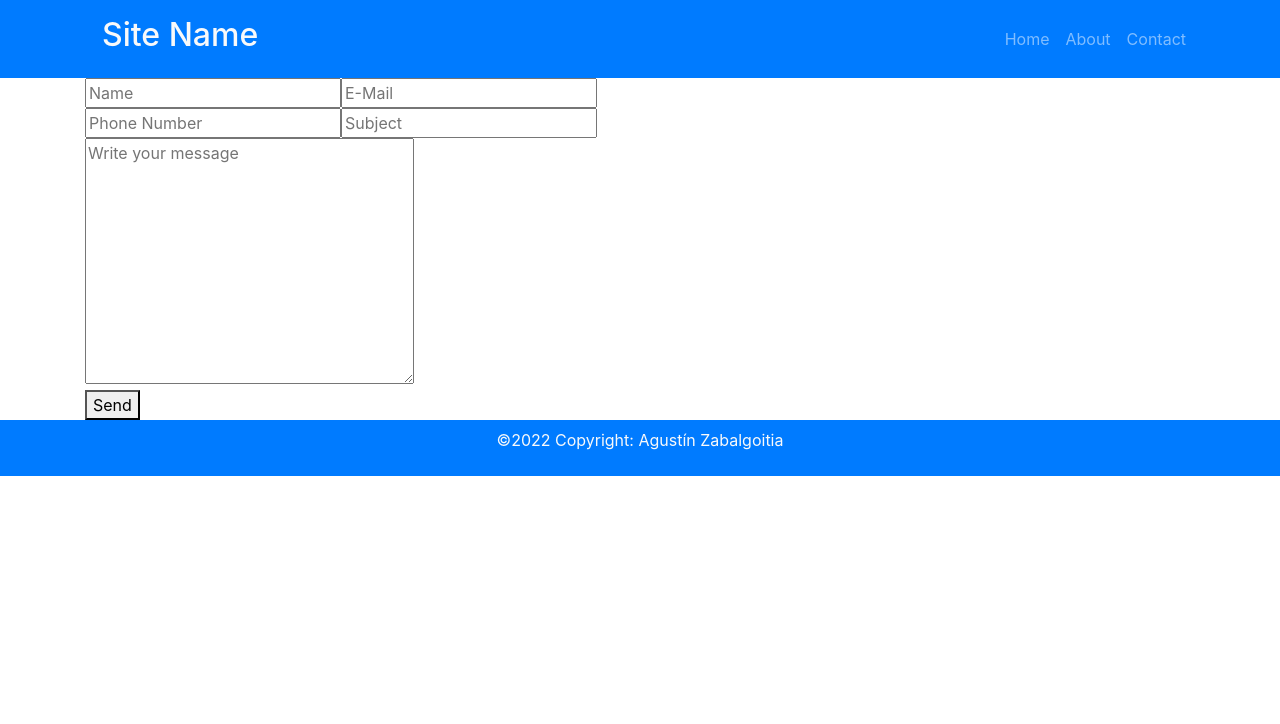
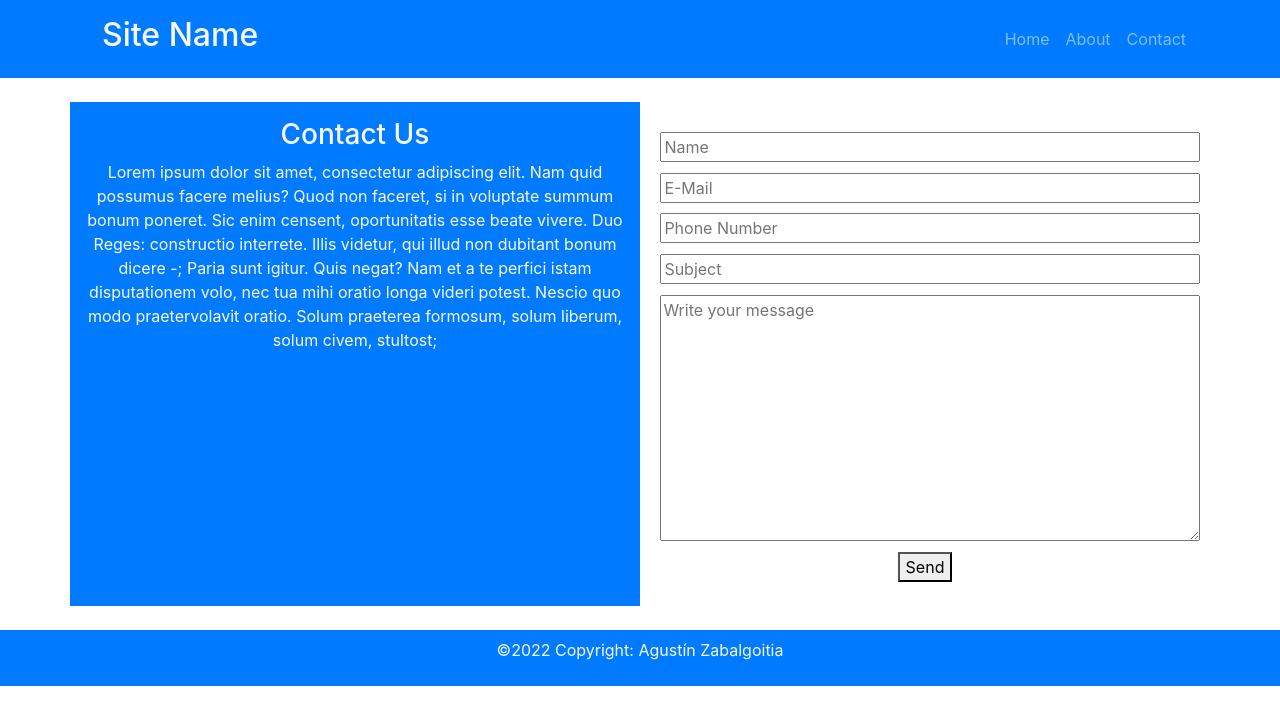
Before and after one commit to Azabs/react-routes, a React (Create React App) app: page /contact in a window 1280 px wide. Shown: the top 724 px of the page. Built offline with nearby package versions, Linux system fonts and the light colour scheme; no server answers.

Commit message:
added some stuff to the contact page

```diff
--- a/src/index.css
+++ b/src/index.css
@@ -55,6 +55,18 @@
 }
 /*----------*/
 
+/*Contact Page*/
+#contact-form input,
+textarea {
+  margin: 1%;
+  width: 100%;
+}
+
+textarea {
+  max-width: 100%;
+}
+/*------------*/
+
 /* Extra small devices (phones, 600px and down) */
 @media only screen and (max-width: 600px) {
 }
--- a/src/pages/Contact.jsx
+++ b/src/pages/Contact.jsx
@@ -1,18 +1,29 @@
 const Contact = () => {
   return (
     <>
-      <div>
-        <form method="post">
+      <div className="text-center my-sm-4 row">
+        <div className="col-md-6 bg-primary text-light p-3">
+          <h3>Contact Us</h3>
+          <p>
+            Lorem ipsum dolor sit amet, consectetur adipiscing elit. Nam quid
+            possumus facere melius? Quod non faceret, si in voluptate summum
+            bonum poneret. Sic enim censent, oportunitatis esse beate vivere.
+            Duo Reges: constructio interrete. Illis videtur, qui illud non
+            dubitant bonum dicere -; Paria sunt igitur. Quis negat? Nam et a te
+            perfici istam disputationem volo, nec tua mihi oratio longa videri
+            potest. Nescio quo modo praetervolavit oratio. Solum praeterea
+            formosum, solum liberum, solum civem, stultost;{" "}
+          </p>
+        </div>
+        <form method="post" id="contact-form" className="col-md-6 my-4">
           <div>
             <input
-              className="con_input1"
               name="name"
               required="required"
               type="text"
               placeholder="Name"
             />
             <input
-              className="con_input1"
               name="mail"
               required="required"
               type="text"
@@ -22,14 +33,12 @@ const Contact = () => {
 
           <div>
             <input
-              className="con_input2"
               name="phone-number"
               required="required"
               type="text"
               placeholder="Phone Number"
             />
             <input
-              className="con_input2"
               name="asunto"
               required="required"
               type="text"
@@ -40,7 +49,7 @@ const Contact = () => {
             name="message"
             required="required"
             placeholder="Write your message"
-            cols="30"
+            cols="44"
             rows="10"
           ></textarea>
 
```
